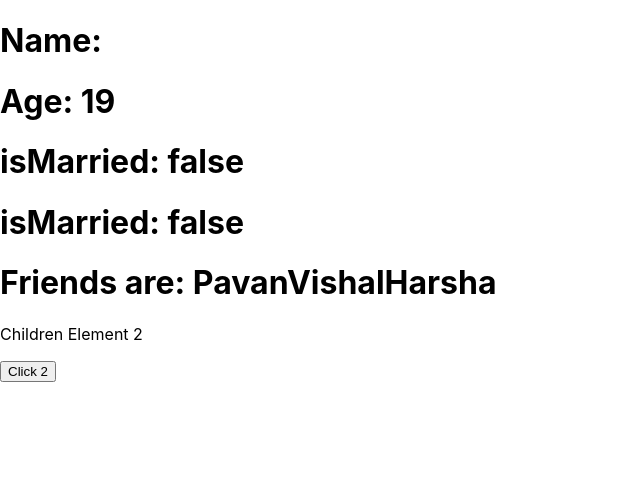
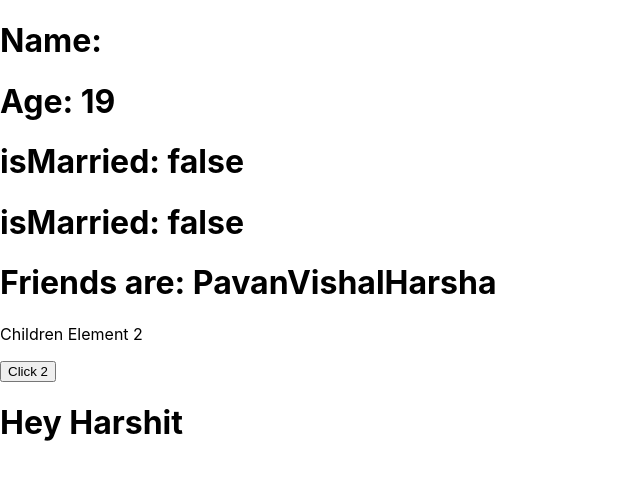
Before and after one commit to harshith1123/React-JS, a React (Create React App) app: page / in a window 1280 px wide. Shown: the top 480 px of the page, without its empty margins (0-640 px from the left). Built offline with nearby package versions, Linux system fonts and the light colour scheme.

Commit message:
Learned Arrow Functions in React

```diff
--- a/src/App.js
+++ b/src/App.js
@@ -4,6 +4,7 @@ import Header from './Header';
 import Footer from './Footer';
 import SideBar from './SideBar';
 import Props from './Props';
+import Arrow from './Arrow_Functions';
 
 let name = "Harshit Shetty"
 let car_obj = {
@@ -44,6 +45,7 @@ function App() {
       <p>Children Element 2</p>
       <button type='button' value = "Click">Click 2</button>
     </Props>
+    <Arrow name = "Harshit"/>
     </>
   );
 }
--- /dev/null
+++ b/src/Arrow_Functions.js
@@ -0,0 +1,5 @@
+import React from "react";
+
+const Arrow = props => <h1>Hey {props.name}</h1>
+
+export default Arrow;
```
